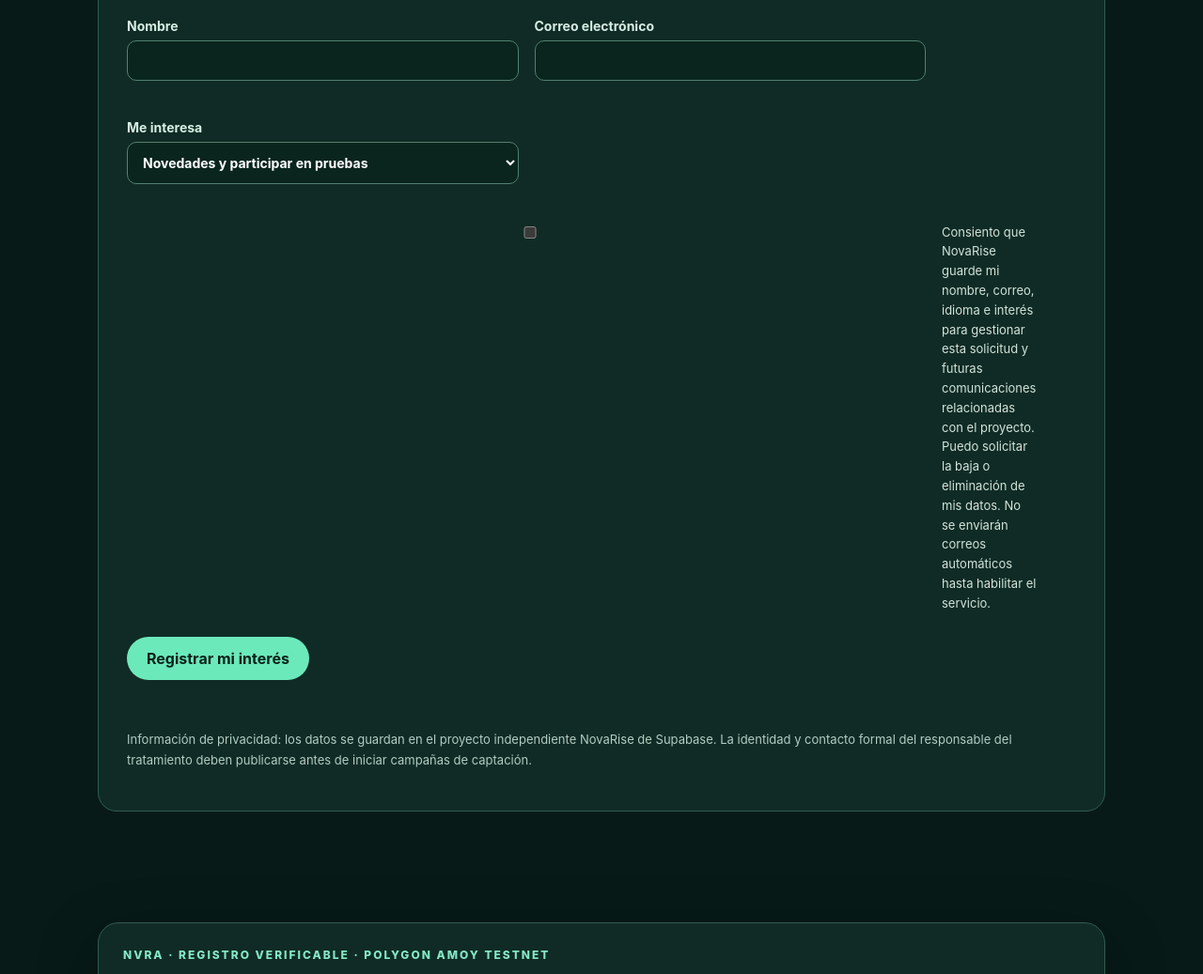
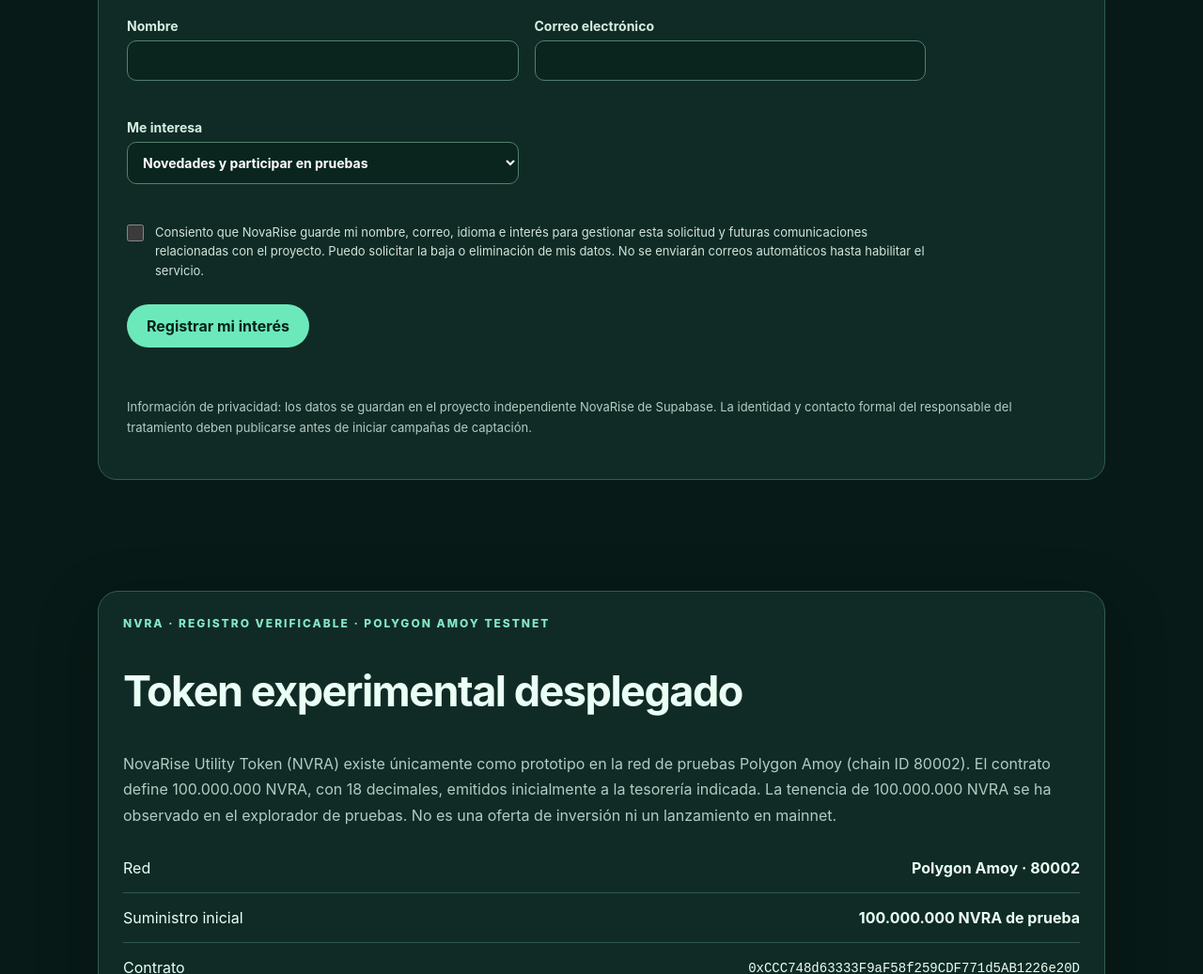
Before and after one commit to jonelpd/NovaRise, a plain HTML site: page index.html in a window 1280 px wide. Shown: the part 4657-5694 px from the top of the page at 94% size. Drawn offline with Linux system fonts and the light colour scheme.

Commit message:
Fix signup consent checkbox and text alignment

```diff
--- a/assets/site.css
+++ b/assets/site.css
@@ -150,3 +150,8 @@
 #interest-status{grid-column:1/-1;min-height:1.4em;margin:0;color:#b6f4d6}
 .interest-trap{position:absolute;left:-9999px;width:1px;height:1px;overflow:hidden}
 @media(max-width:600px){.interest-section{padding:20px}.interest-form{grid-template-columns:1fr}}
+
+/* Fix consent checkbox alignment: global form label/grid rules must not split text */
+#interest-form .interest-consent{display:flex!important;flex-direction:row!important;align-items:flex-start!important;justify-content:flex-start!important;gap:12px!important;grid-column:1 / -1;width:100%;max-width:100%;min-width:0;text-align:left}
+#interest-form .interest-consent input[type="checkbox"]{display:block;flex:0 0 18px;width:18px;height:18px;min-width:18px;margin:2px 0 0;padding:0;align-self:flex-start}
+#interest-form .interest-consent span{display:block;flex:1 1 auto;width:auto;min-width:0;max-width:100%;overflow-wrap:break-word;white-space:normal}
```
